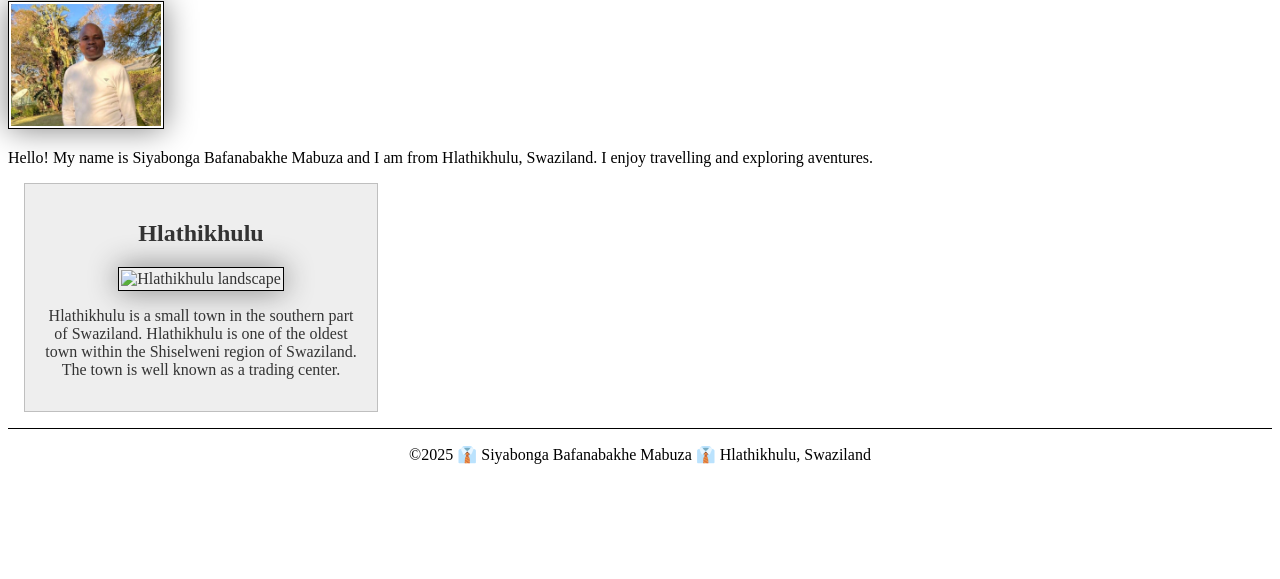
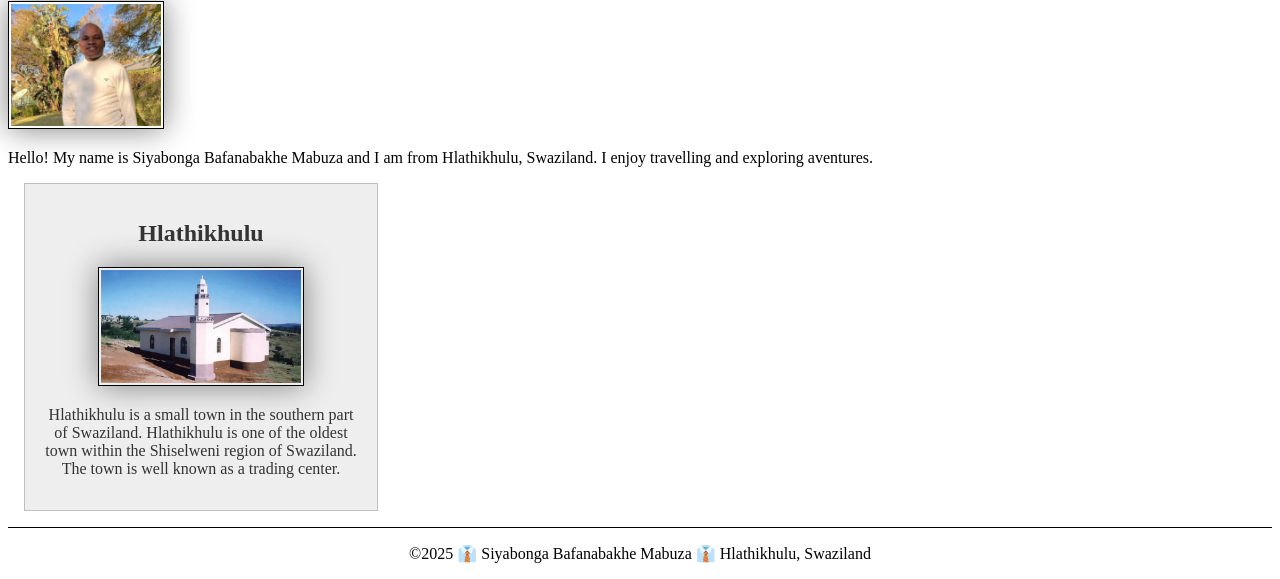
Before and after one commit to siyabongamabuza25469/wdd130, a plain HTML site: page index.html in a window 1280 px wide. Shown: the part 223-802 px from the top of the page. Drawn offline with Linux system fonts and the light colour scheme.

Commit message:
Final assignment

```diff
--- a/index.html
+++ b/index.html
@@ -22,7 +22,7 @@
     </main>
     <aside>
         <h2>Hlathikhulu</h2>
-        <img src="images/hlathikhulu.jpg" alt="Hlathikhulu landscape">
+        <img src="images/Hlathikhulu.jpg" alt="Hlathikhulu Church">
         <p>Hlathikhulu is a small town in the southern part of Swaziland. Hlathikhulu is one of the oldest town within the Shiselweni region of Swaziland. The town is well known as a trading center.</p>
     </aside>
     <footer>
```
Also changed, not shown: images/Hlathikhulu.jpg (added).
